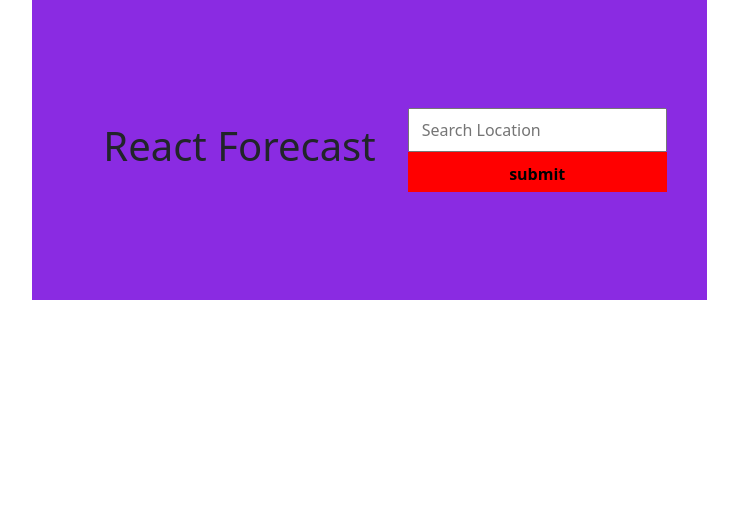
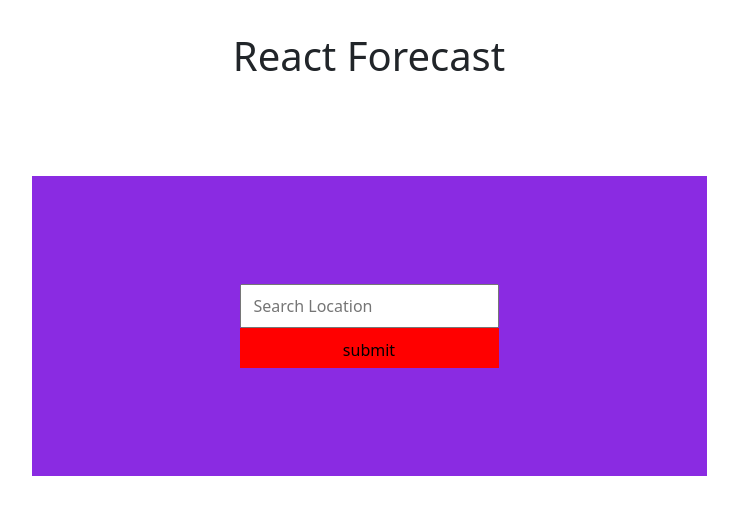
Before and after one commit to grlara9/weather-app-reactjs, a React (Create React App) app: page / in a window 1280 px wide. Shown: the top 514 px of the page, without its empty margins (271-1009 px from the left). Built offline with nearby package versions, Linux system fonts and the light colour scheme.

Commit message:
forecast component will contain 3 other components to display current weather, weather for next days and weather facts

```diff
--- a/src/App.css
+++ b/src/App.css
@@ -14,3 +14,7 @@
   background-color: blueviolet;
   position: relative;
 }
+
+main{
+  margin-top: 4rem;
+}
--- a/src/App.js
+++ b/src/App.js
@@ -3,6 +3,8 @@ import './App.css';
 import Header from './ui/Header';
 import Form from './ui/Form'
 import Loader from './ui/Loader';
+import Forecast from './components/Forecast';
+import { Fragment } from 'react';
 function App() {
  const {isLoading, submitRequest} = useForecast()
 
@@ -12,12 +14,17 @@ function App() {
 
   }
   return (
-    <div className="App">
-      <Header />
-    {!isLoading && <Form submitLocation={onSubmit} />}
-    {isLoading && <Loader />}
+    <Fragment>
+    <Header />
+      <main>
+        <div className="App">
+        {!isLoading && <Form submitLocation={onSubmit} />}
+        {isLoading && <Loader />}
+        <Forecast />
+    </div>
+      </main>
+      </Fragment>
 
-    </div>
   );
 }
 
--- /dev/null
+++ b/src/components/Forecast.js
@@ -0,0 +1,16 @@
+import React from 'react'
+
+const Forecast =()=>{
+    return(
+        <div className='forecast'>
+            <div className='left'>
+
+            </div>
+            <div className='right'>
+
+            </div>
+        </div>
+    )
+}
+
+export default Forecast
--- a/src/hooks/useForecast.js
+++ b/src/hooks/useForecast.js
@@ -36,6 +36,7 @@ const useForecast = () =>{
     const submitRequest = async location =>{
         setLoading(true);
         const response = await getWoeid(location);
+
         const data = await getForecast(response.woeid);
 
         console.log("este es el bueno", data)
--- a/src/index.css
+++ b/src/index.css
@@ -1,7 +1,7 @@
 body {
   width: 100%;
-    height: 100vh;
-    font-family: 'Montserrat', sans-serif;
+  height: 100vh;
+  font-family: 'Montserrat', sans-serif;
   -webkit-font-smoothing: antialiased;
   -moz-osx-font-smoothing: grayscale;
 }
--- a/src/ui/Form.css
+++ b/src/ui/Form.css
@@ -7,19 +7,21 @@ form{
 
 input{
     padding: 8px 12px;
-    margin-bottom:  1rem;
     outline: none;
+    margin-bottom: 1rem;
 }
 button{
+
     border: none;
     padding: 0.65rem;
     background-color: red;
     font-weight: 600;
     cursor: pointer;
-
     height: 40px;
+    font-weight: 200;
 }
 
 button:hover{
-    transform: scale(0.95);
+    transform: scale(1.1);
+    font-weight: 600;
 }
```
